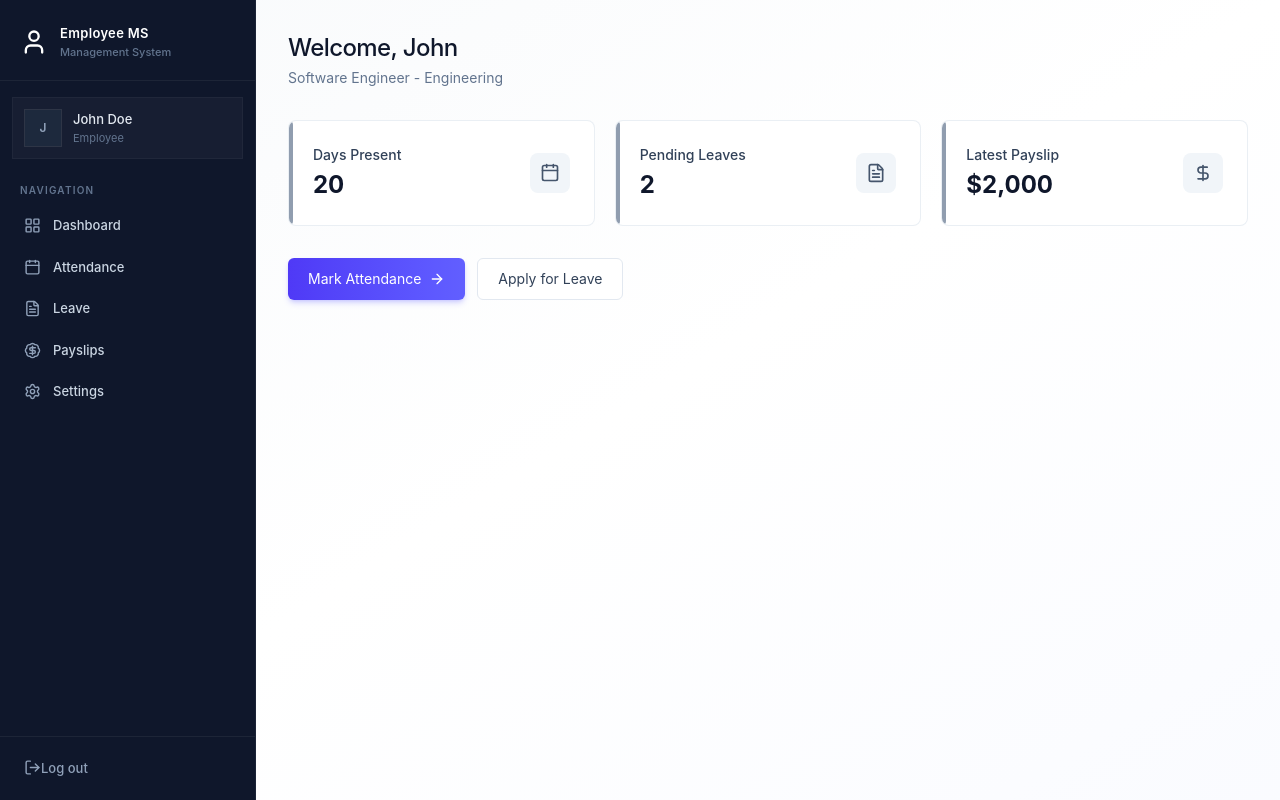
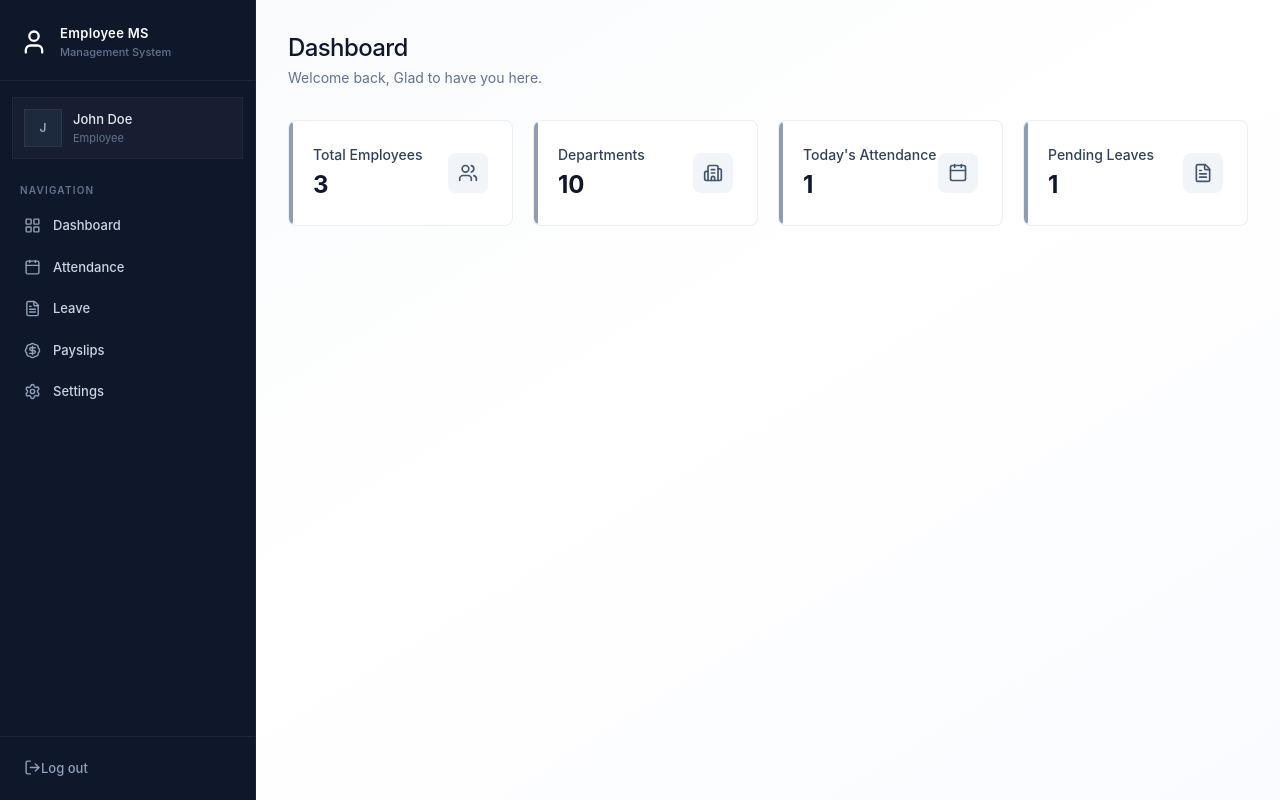
Before and after one commit to vijayrajan222/WorkGlad, a React (Vite) app in the folder client/: page /dashboard in a window 1280 px wide. Built offline with nearby package versions, Linux system fonts and the light colour scheme.

Commit message:
DashboardPage UI compleated for admin and user.

```diff
--- /dev/null
+++ b/client/src/components/AdminDashboard.jsx
@@ -0,0 +1,86 @@
+import { Building2Icon, CalendarIcon, FileTextIcon, UsersIcon } from 'lucide-react'
+import React from 'react'
+
+const AdminDashboard = ({ data }) => {
+    const stats = [
+        {
+            icon: UsersIcon,
+            value: data.totalEmployees,
+            label: "Total Employees",
+            description: "Active workforce",
+
+        },
+        {
+            icon: Building2Icon,
+            value: data.totalDepartments,
+            label: "Departments",
+            description: "Organization units"
+
+        },
+        {
+            icon: CalendarIcon,
+            value: data.todayAttendance,
+            label: "Today's Attendance",
+            description: "Checked in today"
+
+        },
+        {
+            icon: FileTextIcon,
+            value: data.pendingLeaves,
+            label: "Pending Leaves",
+            description: "Awaiting approval"
+
+        },
+    ]
+    return (
+        <div className='animate-fade-in'>
+
+            <div className='page-header'>
+                <h1 className='page-title'>
+                    Dashboard
+                </h1>
+
+                <p className='page-subtitle'>
+                    Welcome back, Glad to have you here.
+                </p>
+            </div>
+
+            <div className='grid grid-cols-1 sm:grid-cols-2 lg:grid-cols-4 gap-4 sm:gap-5 mb-8'>
+
+                {stats.map((s) => (
+
+                    <div
+                        key={s.label}
+                        className='card card-hover p-5 sm:p-6 relative overflow-hidden group flex items-center justify-between'
+                    >
+
+                        <div>
+
+                            <div className="absolute left-0 top-0 bottom-0 w-1 rounded-r-full bg-slate-500/70 group-hover:bg-indigo-500/70" />
+
+                            <p className='text-sm font-medium text-slate-700'>
+                                {s.label}
+                            </p>
+
+                            <p className='text-2xl font-bold text-slate-900 mt-1'>
+                                {s.value}
+                            </p>
+
+                        </div>
+
+                        <s.icon
+                            className='size-10 p-2.5 rounded-lg bg-slate-100 text-slate-600 group-hover:bg-indigo-50 group-hover:text-indigo-600 transition-colors duration-200'
+                        />
+
+                    </div>
+
+                ))}
+
+            </div>
+
+
+        </div>
+    )
+}
+
+export default AdminDashboard
--- a/client/src/pages/Dashboard.jsx
+++ b/client/src/pages/Dashboard.jsx
@@ -1,13 +1,14 @@
 import React, { useEffect, useState } from 'react'
-import { dummyEmployeeDashboardData } from '../assets/assets'
+import { dummyAdminDashboardData, dummyEmployeeDashboardData } from '../assets/assets'
 import Loading from '../components/Loading'
-import EmployeeDashboard from '../components/employeeDashboard'
+import EmployeeDashboard from '../components/EmployeeDashboard'
+import AdminDashboard from '../components/AdminDashboard'
 
 const Dashboard = () => {
   const [data,setData]=useState(null)
   const [loading,setLoading]=useState(true)
   useEffect(()=>{
-    setData(dummyEmployeeDashboardData)
+    setData(dummyAdminDashboardData)
     setTimeout(()=>{setLoading(false)},1000)
   },[])
 
@@ -15,7 +16,7 @@
   if(!data) return <p className='text-center text-state-500 py-12'>Failed to load dashboard</p>
 
   if(data.role==="ADMIN"){
-    return <div>admin dashboard</div>
+    return <AdminDashboard data={data}/>
   }else{
     return <EmployeeDashboard data={data}/>
   }
```
Also changed, not shown: 1 other file (tests, documents, lock files or other folders).
